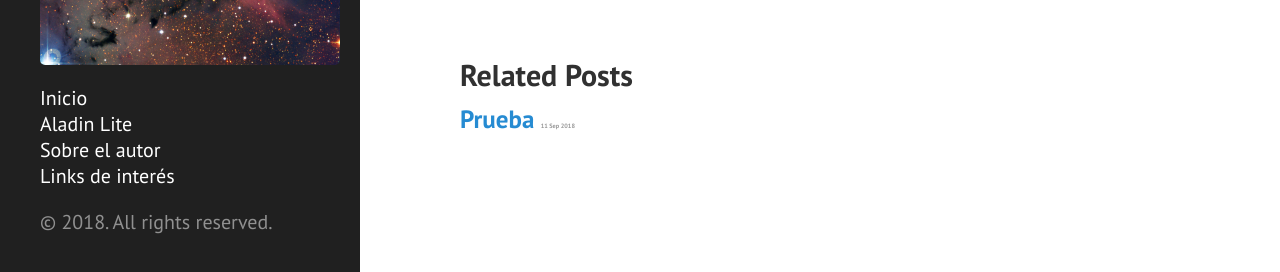
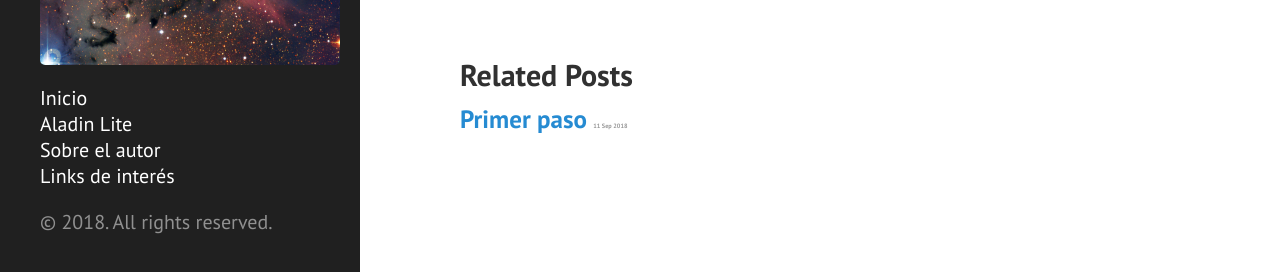
Before and after one commit to nicomedinap/nicomedinap.github.io, a Jekyll site: the page built from _posts/2018-10-11-bienvenida.md, in a window 1280 px wide and 928 px high. Shown: the part 653-925 px from the top of the window. Built offline with Jekyll 4.4.1, drawn with Linux system fonts in a browser that asks for light colours.

Commit message:
Update and rename 2018-09-11-Motivacion.md to 2018-09-11-Primer_paso.md

```diff
--- a/_posts/2018-09-11-Motivacion.md
+++ b/_posts/2018-09-11-Primer_paso.md
@@ -2,7 +2,7 @@
 layout: post
 mathjax: true
 comments: true
-title:  "Prueba"
+title:  "Primer paso"
 ---
 {% include mathjax.html %}
 
```
